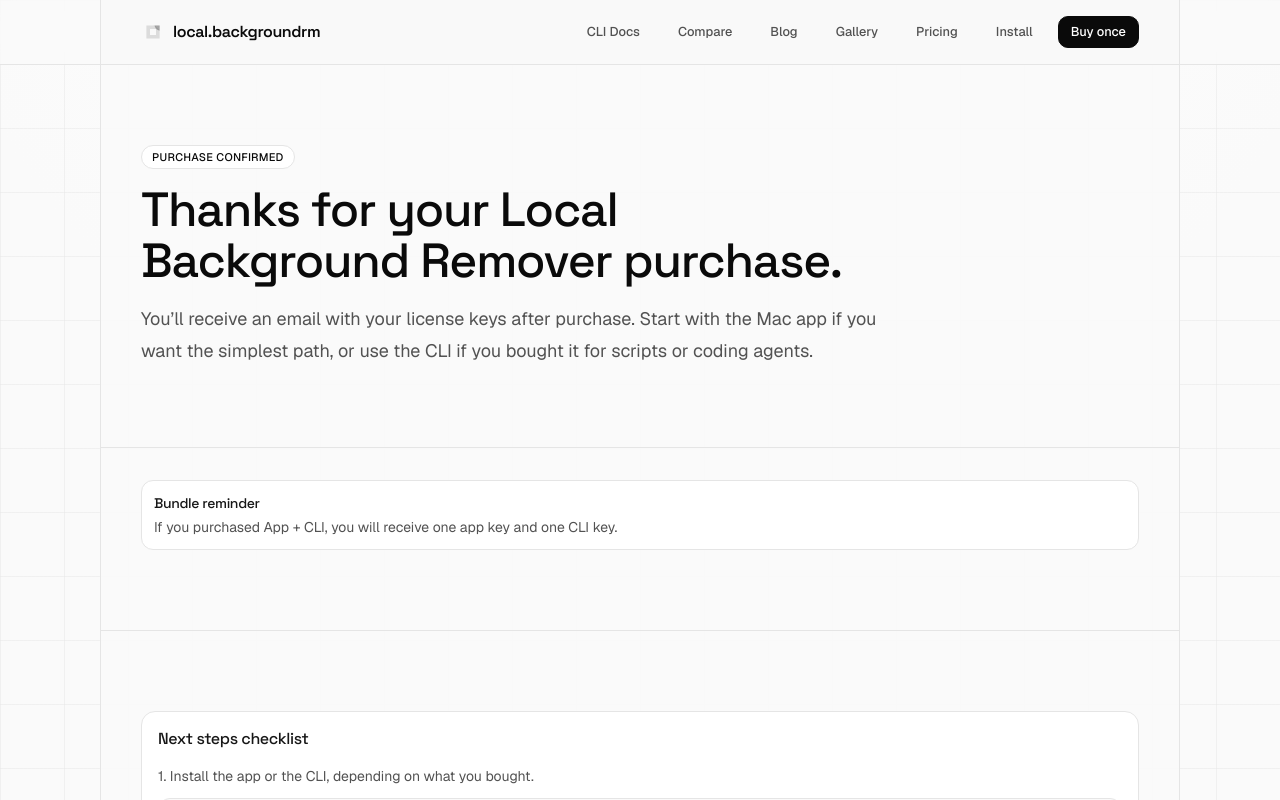
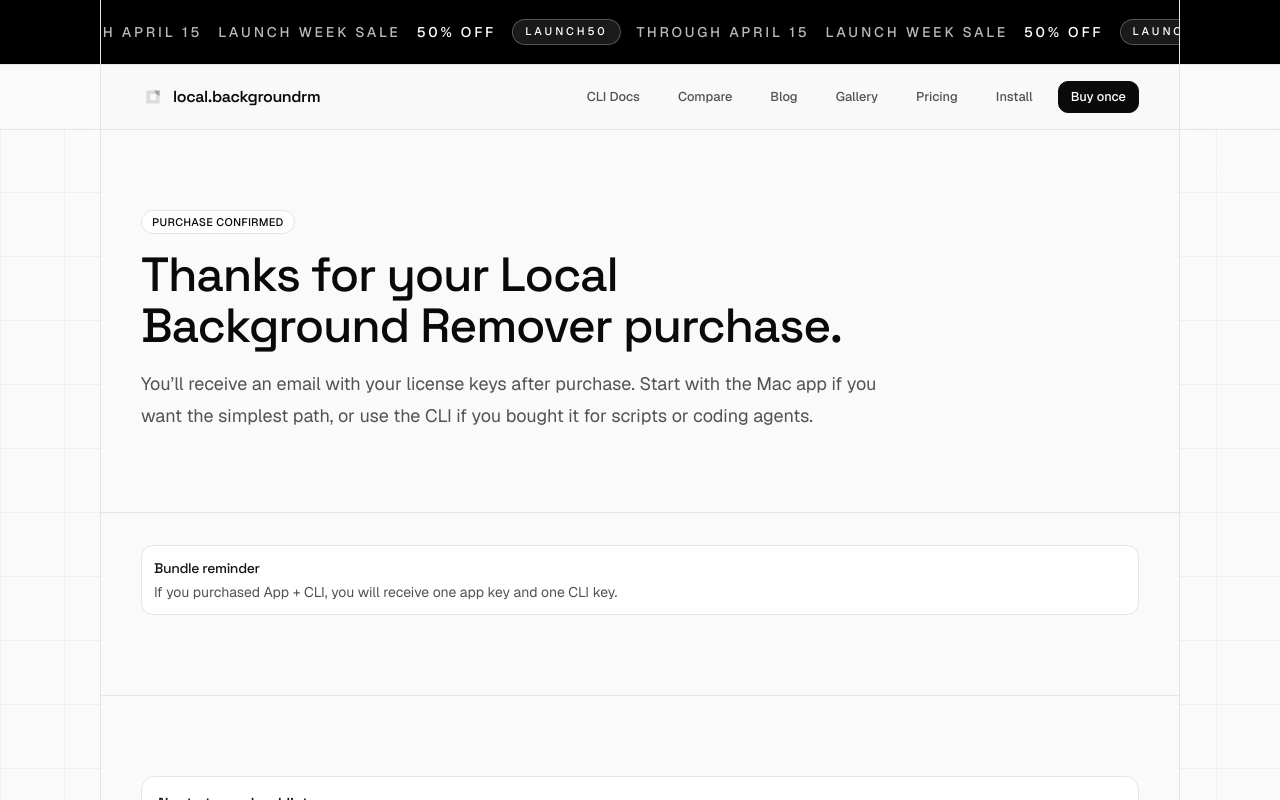
Before and after one commit to cuevaio/local-background-remover, a Next.js app in the folder apps/web/: page /thank-you in a window 1280 px wide. Shown: the top 800 px of the page. Built offline with nearby package versions, Linux system fonts and the light colour scheme; no server answers.

Commit message:
Add LAUNCH50 promo banner and Polar discount

```diff
--- a/apps/web/src/app/api/checkout/route.ts
+++ b/apps/web/src/app/api/checkout/route.ts
@@ -4,7 +4,8 @@
 import { trackCheckoutFailed, trackCheckoutStarted } from "@/lib/analytics/events.server";
 import { readAttributionFromRequest, toAnalyticsAttribution, toPolarMetadata, withExperiment } from "@/lib/analytics/attribution";
 import { EXPERIMENT_PAGE } from "@/lib/experiments/types";
-import { polarFetch, productIdFromKind } from "@/lib/polar";
+import { findDiscountIdByCode, polarFetch, productIdFromKind } from "@/lib/polar";
+import { PRICING_PROMO } from "@/lib/pricing";
 
 const ALLOWED_KINDS = new Set(["app", "cli", "both"] as const);
 
@@ -49,6 +50,7 @@
     }
 
     const productId = productIdFromKind(kind);
+    const discountId = await findDiscountIdByCode(PRICING_PROMO.code);
     const requestUrl = new URL(request.url);
     const successUrl = new URL(body?.successUrl || "/thank-you", requestUrl.origin);
     successUrl.searchParams.set("checkout_id", "{CHECKOUT_ID}");
@@ -61,6 +63,8 @@
       method: "POST",
       body: JSON.stringify({
         products: [productId],
+        discount_id: discountId,
+        allow_discount_codes: true,
         success_url: successUrl.toString(),
         metadata: toPolarMetadata(attribution, kind),
       }),
--- a/apps/web/src/app/globals.css
+++ b/apps/web/src/app/globals.css
@@ -130,6 +130,10 @@
     @apply mx-auto w-full max-w-[1080px] border-x border-border bg-background/95;
   }
 
+  .promo-marquee {
+    animation: promo-marquee 26s linear infinite;
+  }
+
   .section-block {
     @apply px-5 py-14 md:px-10 md:py-20;
   }
@@ -154,3 +158,13 @@
     @apply max-w-3xl text-base text-muted-foreground md:text-xl md:leading-8;
   }
 }
+
+@keyframes promo-marquee {
+  from {
+    transform: translate3d(0, 0, 0);
+  }
+
+  to {
+    transform: translate3d(-50%, 0, 0);
+  }
+}
--- a/apps/web/src/app/layout.tsx
+++ b/apps/web/src/app/layout.tsx
@@ -10,6 +10,7 @@
 import ExpLink from "@/components/experiments/ExpLink";
 import { BrandLogo } from "@/components/marketing/BrandLogo";
 import { Button } from "@/components/ui/button";
+import { PRICING_PROMO } from "@/lib/pricing";
 import { cn } from "@/lib/utils";
 import { BRAND_NAME, SITE_URL, serializeJsonLd } from "@/lib/seo";
 import "./globals.css";
@@ -121,7 +122,35 @@
         <Script id="organization-jsonld" type="application/ld+json">
           {serializeJsonLd(organizationJsonLd)}
         </Script>
-        <header className="sticky top-0 z-50 border-b border-border bg-background/88 backdrop-blur-md supports-[backdrop-filter]:bg-background/74">
+        <div className="sticky top-0 z-50 border-b border-border bg-black text-white">
+          <div className="site-frame flex h-16 items-center overflow-hidden border-x-0 bg-transparent md:border-x">
+            <p className="sr-only">
+              {PRICING_PROMO.bannerLabel}: {PRICING_PROMO.bannerMessage}
+            </p>
+            <div className="promo-marquee flex min-w-max items-center gap-4 whitespace-nowrap px-5 text-sm font-medium tracking-[0.2em] uppercase md:px-10">
+              {[
+                "promo-1",
+                "promo-2",
+                "promo-3",
+                "promo-4",
+                "promo-5",
+                "promo-6",
+                "promo-7",
+                "promo-8",
+              ].map((key) => (
+                <span key={key} className="inline-flex items-center gap-4">
+                  <span className="text-white/72">{PRICING_PROMO.bannerLabel}</span>
+                  <span>{PRICING_PROMO.discountLabel}</span>
+                  <span className="rounded-full border border-white/25 bg-white/10 px-3 py-1 text-[11px] tracking-[0.26em]">
+                    {PRICING_PROMO.code}
+                  </span>
+                  <span className="text-white/72">Through {PRICING_PROMO.endsLabel}</span>
+                </span>
+              ))}
+            </div>
+          </div>
+        </div>
+        <header className="sticky top-16 z-40 border-b border-border bg-background/88 backdrop-blur-md supports-[backdrop-filter]:bg-background/74">
           <div className="site-frame flex min-h-16 items-center justify-between gap-4 px-5 md:px-10">
             <ExpLink href="/" className="inline-flex items-center">
               <BrandLogo />
--- a/apps/web/src/app/pricing/PricingClient.tsx
+++ b/apps/web/src/app/pricing/PricingClient.tsx
@@ -122,7 +122,7 @@
                 </p>
               </div>
               <p className="text-sm font-medium text-foreground">
-                {PRICING_PROMO.discountLabel} through {PRICING_PROMO.endsLabel}
+                {PRICING_PROMO.discountLabel} with code {PRICING_PROMO.code} through {PRICING_PROMO.endsLabel}
               </p>
               <ul className="ml-5 list-disc space-y-1 text-sm text-muted-foreground">
                 {plan.bullets.map((bullet) => (
--- a/apps/web/src/app/pricing/PromotionCountdown.tsx
+++ b/apps/web/src/app/pricing/PromotionCountdown.tsx
@@ -63,7 +63,7 @@
           <div className="space-y-1">
             <p className="text-base font-medium text-foreground">Sale pricing ends {PRICING_PROMO.endsLabel}.</p>
             <p className="text-sm text-muted-foreground">
-              App or CLI {formatUsd(appPlan?.currentPriceUsd || "9.99")} each, App + CLI{" "}
+              Use code {PRICING_PROMO.code}. App or CLI {formatUsd(appPlan?.currentPriceUsd || "9.99")} each, App + CLI{" "}
               {formatUsd(bundlePlan?.currentPriceUsd || "14.99")}. Regular prices return to{" "}
               {formatUsd(appPlan?.regularPriceUsd || "19.99")} and {formatUsd(bundlePlan?.regularPriceUsd || "29.99")}.
             </p>
--- a/apps/web/src/lib/polar.ts
+++ b/apps/web/src/lib/polar.ts
@@ -35,6 +35,15 @@
 };
 
 type PolarError = Error & { status?: number };
+
+type DiscountListResponse = {
+  items?: Array<{
+    id?: string;
+    code?: string | null;
+  }>;
+};
+
+const discountIdByCodeCache = new Map<string, string | null>();
 
 export function getPolarApiBase() {
   return env.POLAR_SERVER === "production" ? PROD_API : SANDBOX_API;
@@ -101,6 +110,29 @@
   }
 
   return parsed;
+}
+
+export async function findDiscountIdByCode(code: string) {
+  const normalizedCode = code.trim().toUpperCase();
+  if (!normalizedCode) {
+    return null;
+  }
+
+  if (discountIdByCodeCache.has(normalizedCode)) {
+    return discountIdByCodeCache.get(normalizedCode) ?? null;
+  }
+
+  const searchParams = new URLSearchParams({
+    organization_id: env.POLAR_ORGANIZATION_ID,
+    query: normalizedCode,
+    limit: "100",
+  });
+  const response = (await polarFetch(`/v1/discounts/?${searchParams.toString()}`)) as DiscountListResponse;
+  const discountId =
+    response.items?.find((item) => item.code?.toUpperCase() === normalizedCode)?.id ?? null;
+
+  discountIdByCodeCache.set(normalizedCode, discountId);
+  return discountId;
 }
 
 async function customerPortalLicenseRequest(
--- a/apps/web/src/lib/pricing.ts
+++ b/apps/web/src/lib/pricing.ts
@@ -12,8 +12,11 @@
 
 export const PRICING_PROMO = {
   discountLabel: "50% off",
+  code: "LAUNCH50",
   endsAtLocal: "2026-04-15T23:59:59",
   endsLabel: "April 15",
+  bannerLabel: "Launch week sale",
+  bannerMessage: "50% off through April 15 with code LAUNCH50",
 } as const;
 
 export const PRICING_PLANS: PricingPlan[] = [
```
Also changed, not shown: 2 other files (tests, documents, lock files or other folders).
